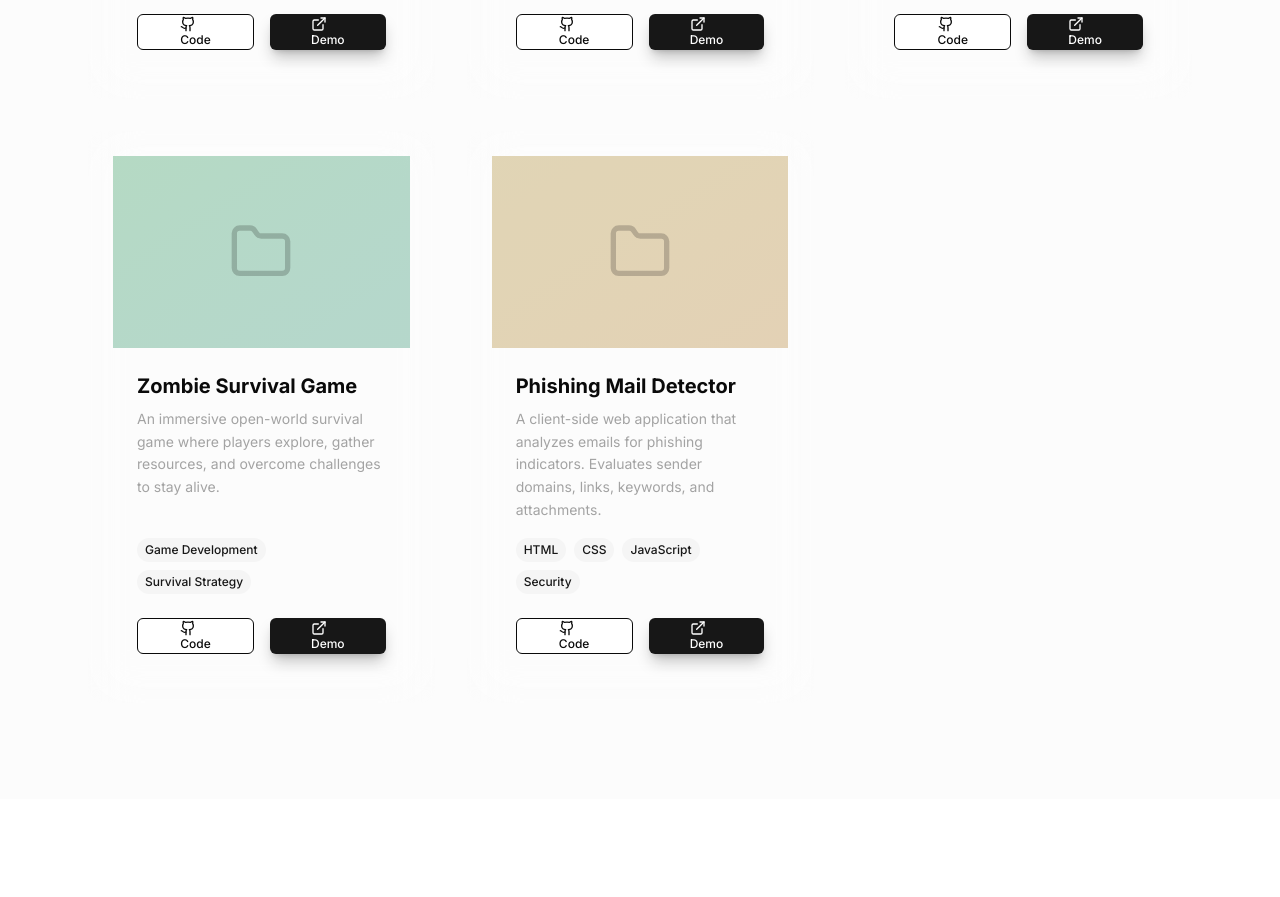
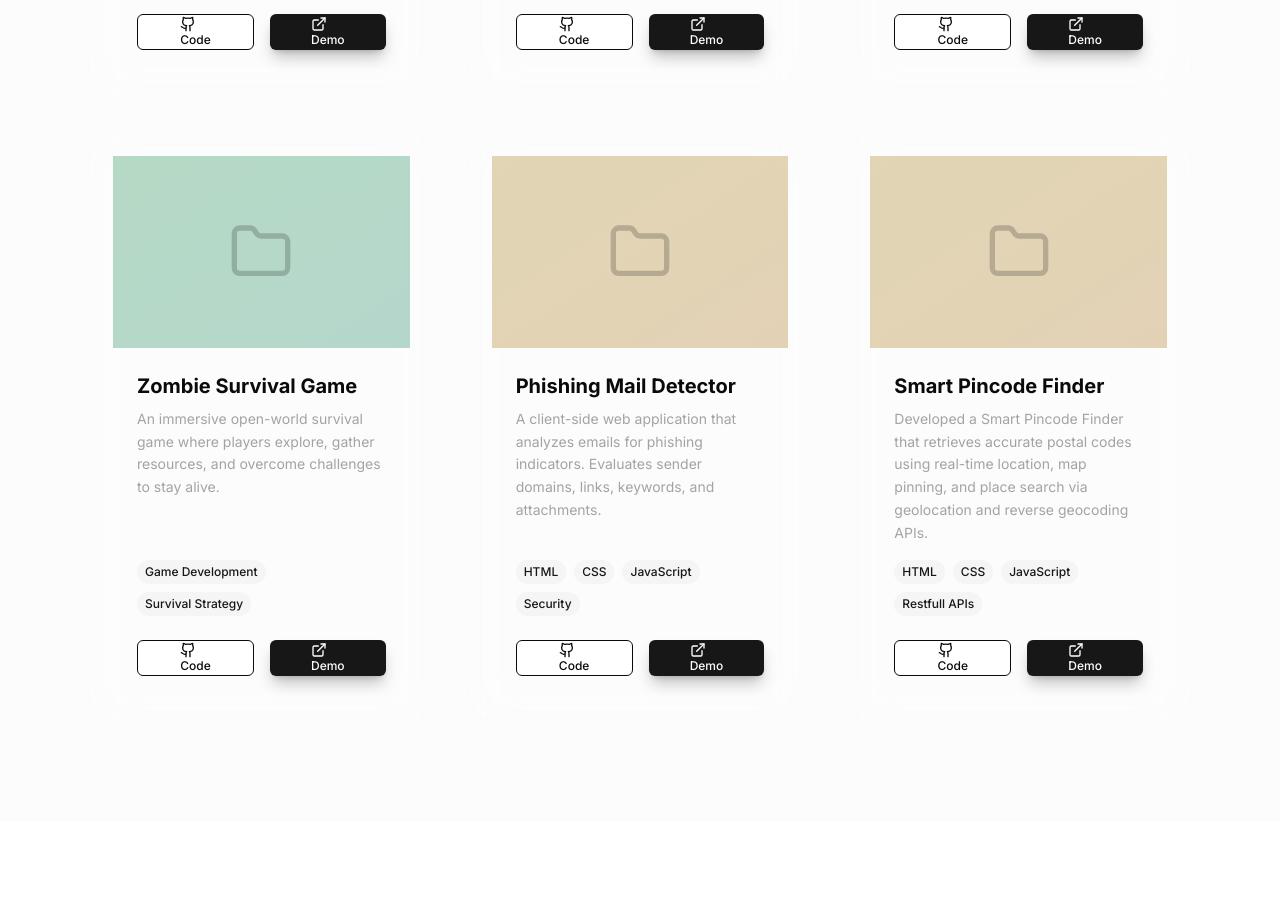
Before and after one commit to 2303A53017/Portfolio, a React (Vite) app: page / in a window 1280 px wide. Shown: the part 3580-4477 px from the top of the page. Built offline with nearby package versions, Linux system fonts and the light colour scheme.

Commit message:
Update Projects.jsx

```diff
--- a/src/components/sections/Projects.jsx
+++ b/src/components/sections/Projects.jsx
@@ -68,6 +68,14 @@ const projects = [
         technologies: ["HTML", "CSS", "JavaScript", "Security"],
         github: "#",
         live: "https://jashwanthreddy21.github.io/Phishing-Mail-Detector/",
+        color: "from-yellow-500/20 to-amber-500/20"
+    },
+    {
+        title: "Smart Pincode Finder",
+        description: "Developed a Smart Pincode Finder that retrieves accurate postal codes using real-time location, map pinning, and place search via geolocation and reverse geocoding APIs.",
+        technologies: ["HTML", "CSS", "JavaScript", "Restfull APIs"],
+        github: "https://github.com/jashwanthreddy21/Smart-Pincode-Finder",
+        live: "https://jashwanthreddy21.github.io/Smart-Pincode-Finder/",
         color: "from-yellow-500/20 to-amber-500/20"
     }
 ];
```
